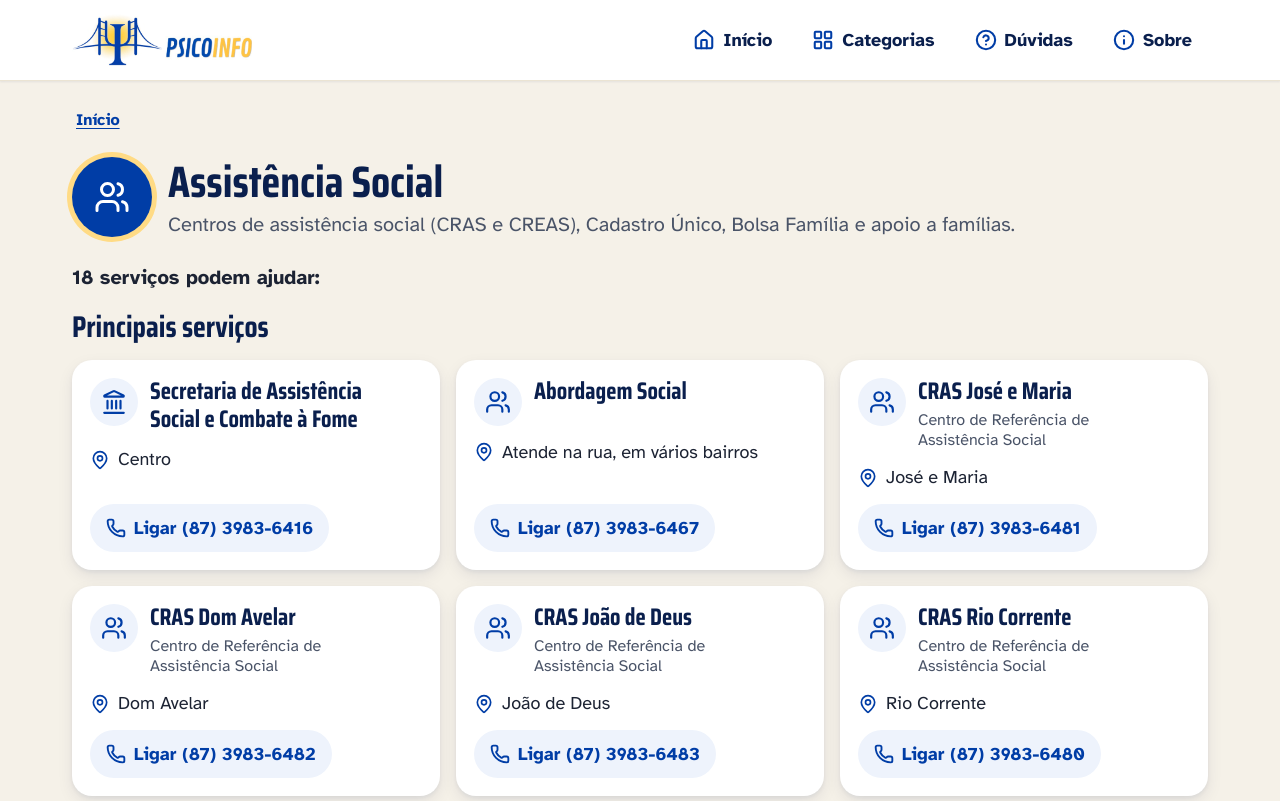
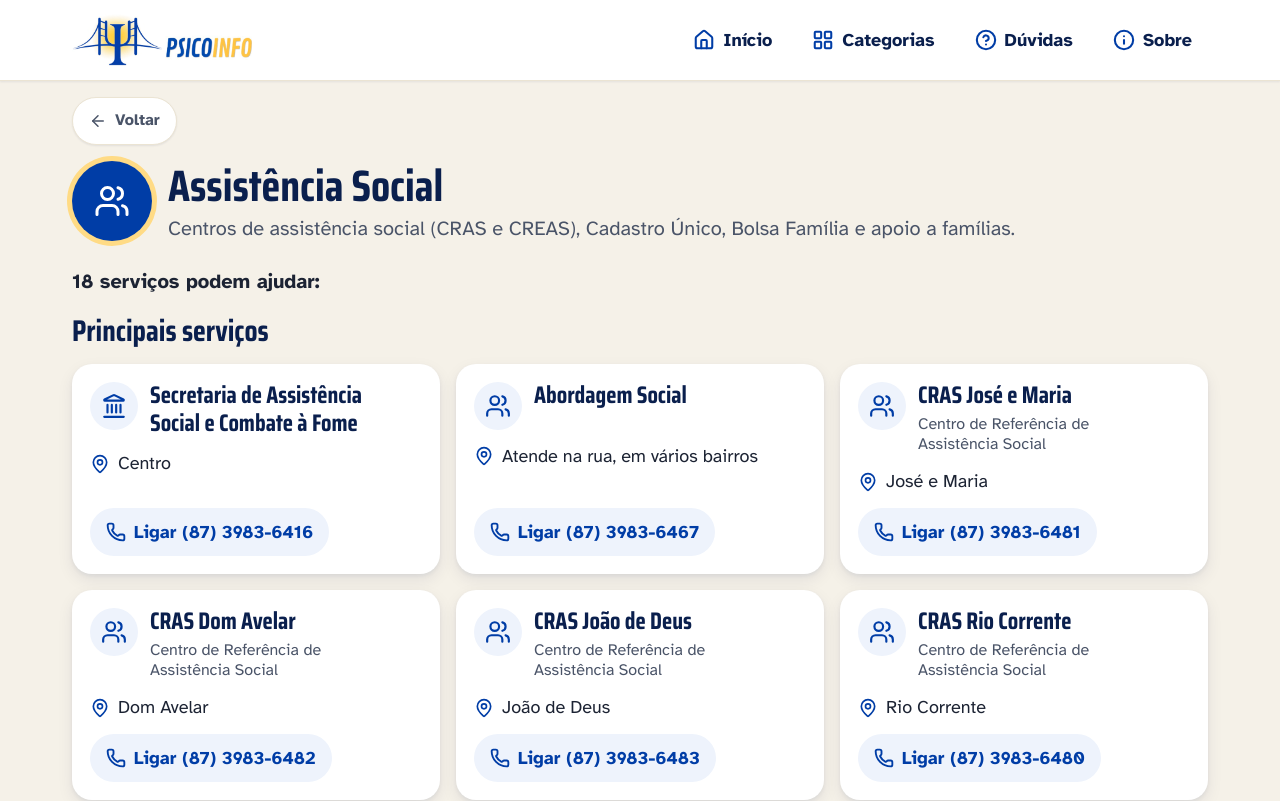
Before and after one commit to PsicoinfoTeam/psicoinfo, a React (Vite) app: page /categoria/assistencia-social in a window 1280 px wide. Shown: the top 801 px of the page. Built offline with nearby package versions, Linux system fonts and the light colour scheme.

Commit message:
feat: substituir breadcrumb por botão de voltar genérico com ícone

```diff
--- /dev/null
+++ b/src/components/BotaoVoltar.module.css
@@ -0,0 +1,30 @@
+.botaoVoltar {
+  display: inline-flex;
+  align-items: center;
+  gap: var(--space-2);
+  background-color: var(--color-surface);
+  border: 1px solid var(--color-border);
+  border-radius: var(--radius-pill);
+  color: var(--color-text-muted);
+  font-size: var(--text-sm);
+  font-weight: var(--weight-bold);
+  padding: 0 var(--space-4);
+  min-height: var(--tap-target);
+  margin-bottom: var(--space-4);
+  cursor: pointer;
+  text-decoration: none;
+  box-shadow: var(--shadow-sm);
+  transition: all var(--duration-fast) var(--ease);
+}
+
+.botaoVoltar:hover {
+  background-color: var(--color-surface-alt);
+  color: var(--color-link);
+  border-color: var(--color-blue-100);
+  box-shadow: var(--shadow-md);
+}
+
+.botaoVoltar svg {
+  width: 18px;
+  height: 18px;
+}
--- a/src/components/Breadcrumb.tsx
+++ b/src/components/Breadcrumb.tsx
@@ -1,6 +1,6 @@
-import { ChevronRight } from 'lucide-react';
-import { Link } from 'react-router-dom';
-import styles from './Breadcrumb.module.css';
+import { ArrowLeft } from 'lucide-react';
+import { useNavigate } from 'react-router-dom';
+import styles from './BotaoVoltar.module.css';
 
 export interface ItemTrilha {
   rotulo: string;
@@ -8,26 +8,26 @@ export interface ItemTrilha {
 }
 
 interface BreadcrumbProps {
-  /** Páginas acima da atual; "Início" já vem incluído. */
   itens?: ItemTrilha[];
 }
 
-/** Trilha "Início › ..." para a pessoa saber onde está e voltar. */
-function Breadcrumb({ itens = [] }: BreadcrumbProps) {
-  const todos = [{ rotulo: 'Início', caminho: '/' }, ...itens];
+/**
+ * Substituiu a trilha antiga por um botão de voltar,
+ * mantendo a interface para não quebrar outras páginas.
+ */
+function Breadcrumb(_props: BreadcrumbProps) {
+  const navigate = useNavigate();
 
   return (
-    <nav aria-label="Você está em" className={styles.trilha}>
-      <ol className={styles.lista}>
-        {todos.map((item, indice) => (
-          <li key={item.caminho} className={styles.item}>
-            {indice > 0 && <ChevronRight aria-hidden="true" size={18} />}
-            <Link to={item.caminho} className={styles.link}>
-              {item.rotulo}
-            </Link>
-          </li>
-        ))}
-      </ol>
+    <nav aria-label="Navegação secundária">
+      <button
+        onClick={() => navigate(-1)}
+        className={styles.botaoVoltar}
+        aria-label="Voltar para a página anterior"
+      >
+        <ArrowLeft size={18} aria-hidden="true" />
+        <span>Voltar</span>
+      </button>
     </nav>
   );
 }
```
